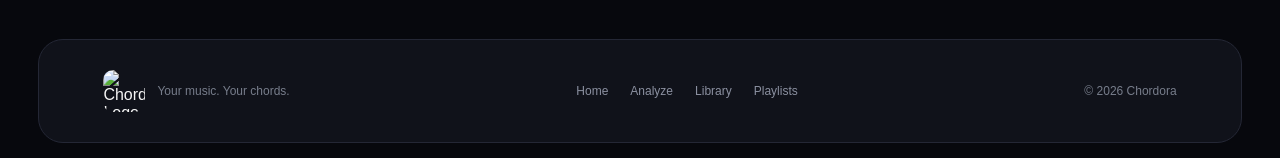
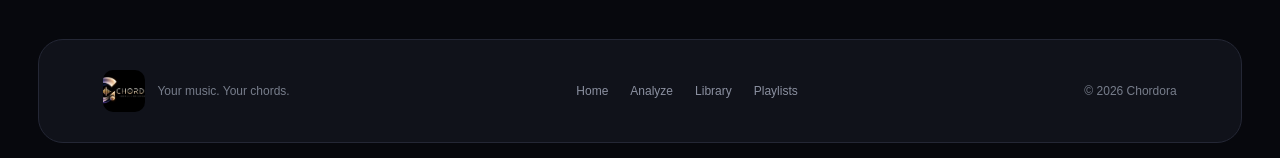
Before and after one commit to balasubramaniyan1/group-project-chordora, a website: page frontend/html/library.html in a window 1280 px wide. Shown: the part 1070-1228 px from the top of the page. Drawn offline with Linux system fonts and the light colour scheme; files whose address does not match are found by name.

Commit message:
updated css

```diff
--- a/frontend/css/playlist.css
+++ b/frontend/css/playlist.css
@@ -465,11 +465,10 @@ body {
 }
 
 .footer-brand img {
-    width: 45px;
-    height: 45px;
-    border-radius: 50%;
+    width: 42px;
+    height: 42px;
+    border-radius: 10px;
     object-fit: cover;
-    margin-bottom: 8px;
 }
 
 .footer-brand p,
--- a/frontend/html/library.html
+++ b/frontend/html/library.html
@@ -213,7 +213,7 @@
         <div class="footer-brand">
 
             <img
-                src="../../Images/logo/logo.jpeg"
+                src="../../assests/images/logo.jpeg"
                 alt="Chordora Logo">
 
             <p>
```
Also changed, not shown: frontend/html/playlist.html (+2 -2 lines).
